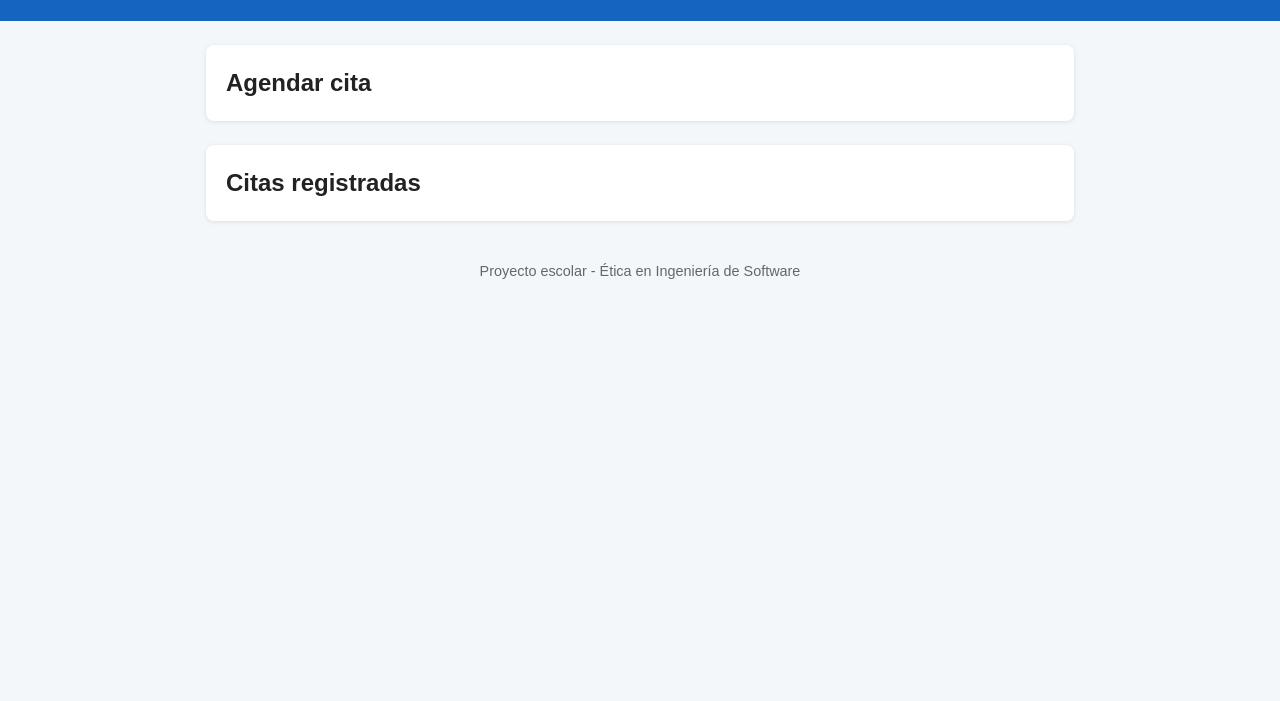
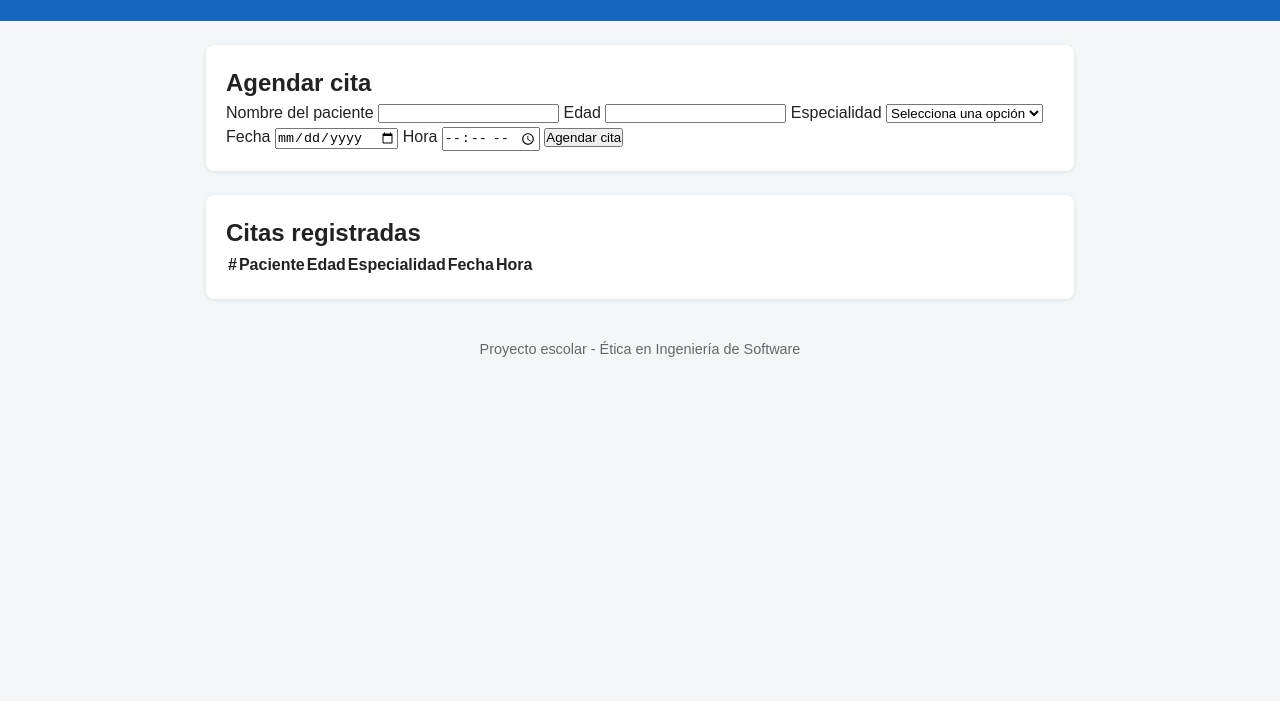
Before and after one commit to angeldejesuscruzrios51-art/cita-easy, a plain HTML site: page index.html in a window 1280 px wide. Shown: the part 99-800 px from the top of the page. Drawn offline with Linux system fonts and the light colour scheme.

Commit message:
feat: add form and table skeleton with element ids

```diff
--- a/index.html
+++ b/index.html
@@ -3,24 +3,66 @@
 <head>
   <meta charset="UTF-8">
   <meta name="viewport" content="width=device-width, initial-scale=1.0">
-  <title>CitaFácil - Citas Médicas</title>
+  <title>Citas Easy - Citas Médicas</title>
   <link rel="stylesheet" href="styles.css">
 </head>
 <body>
   <header>
-    <h1>CitaFácil</h1>
+    <h1>Citas Easy</h1>
     <p>Sistema de citas médicas</p>
   </header>
 
   <main>
     <section id="form-section">
       <h2>Agendar cita</h2>
-      <!-- TODO (Frontend): formulario en feature/ui -->
+
+      <!-- TODO (Frontend): rediseñar el formulario: layout, estilos, accesibilidad -->
+      <form id="appointment-form" novalidate>
+        <label for="patient-name">Nombre del paciente</label>
+        <input type="text" id="patient-name" name="patientName">
+
+        <label for="patient-age">Edad</label>
+        <input type="number" id="patient-age" name="patientAge">
+
+        <label for="specialty">Especialidad</label>
+        <select id="specialty" name="specialty">
+          <option value="">Selecciona una opción</option>
+          <option value="general">Medicina general</option>
+          <option value="dentist">Odontología</option>
+          <option value="pediatrics">Pediatría</option>
+        </select>
+
+        <label for="appointment-date">Fecha</label>
+        <input type="date" id="appointment-date" name="appointmentDate">
+
+        <label for="appointment-time">Hora</label>
+        <input type="time" id="appointment-time" name="appointmentTime">
+
+        <button type="submit" id="submit-btn">Agendar cita</button>
+      </form>
+
+      <!-- TODO (Lógica): mostrar aquí errores o confirmaciones -->
+      <div id="form-message" role="status"></div>
     </section>
 
     <section id="table-section">
       <h2>Citas registradas</h2>
-      <!-- TODO (Frontend): tabla en feature/ui -->
+
+      <!-- TODO (Frontend): estilos de tabla y versión responsive -->
+      <table id="appointments-table">
+        <thead>
+          <tr>
+            <th>#</th>
+            <th>Paciente</th>
+            <th>Edad</th>
+            <th>Especialidad</th>
+            <th>Fecha</th>
+            <th>Hora</th>
+          </tr>
+        </thead>
+        <!-- TODO (Lógica): las filas se generan desde app.js -->
+        <tbody id="appointments-body"></tbody>
+      </table>
     </section>
   </main>
 
```
